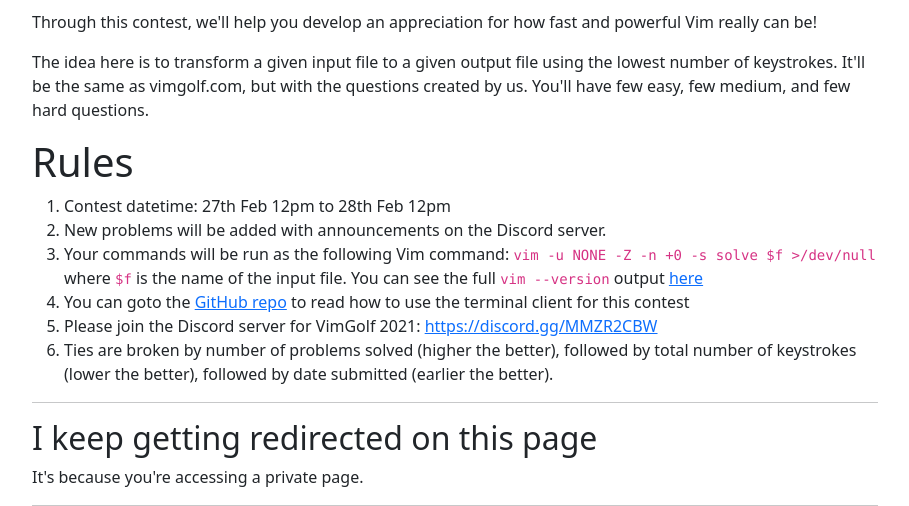
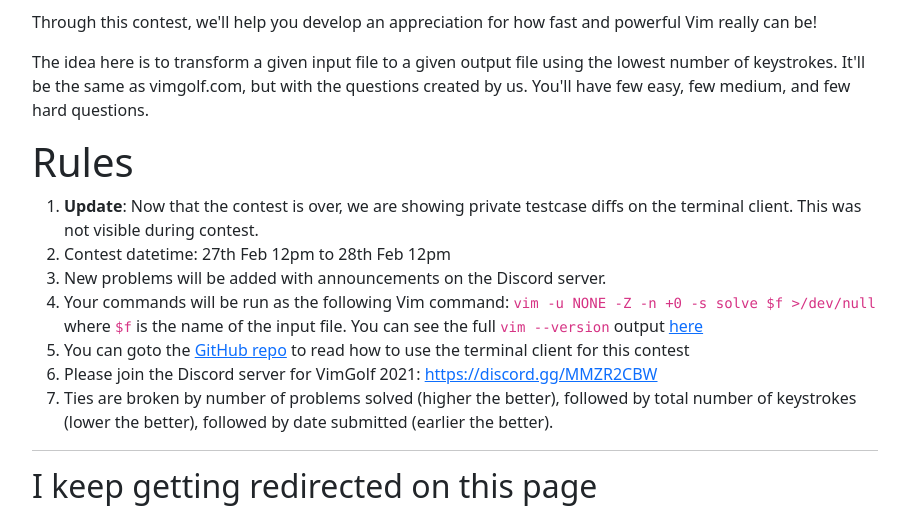
Before and after one commit to Felicity-IIIT-Hyderabad/vimgolf-server, a Flask app: page / in a window 1280 px wide. Shown: the part 278-784 px from the top of the page, without its empty margins (185-1094 px from the left). Run offline with Flask 2, Linux system fonts and the light colour scheme; parts of the project's set-up code (start-up, migrations or seed data) failed here and were passed over; some libraries are stand-ins or nearby versions.

Commit message:
Update rules

```diff
--- a/vimgolf/templates/rules.html
+++ b/vimgolf/templates/rules.html
@@ -17,6 +17,9 @@
 <h1>Rules</h1>
 
 <ol>
+    <li><b>Update</b>: Now that the contest is over, we are showing private testcase diffs on the terminal client. This
+        was not visible during contest.
+    </li>
     <li>Contest datetime: 27th Feb 12pm to 28th Feb 12pm</li>
     <li>New problems will be added with announcements on the Discord server.</li>
     <li>Your commands will be run as the following Vim command: <code>vim -u NONE -Z -n +0 -s solve $f >/dev/null</code>
```
